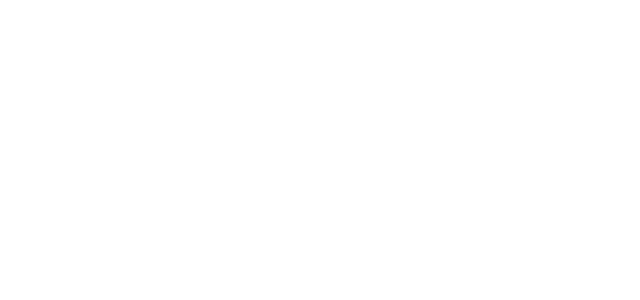
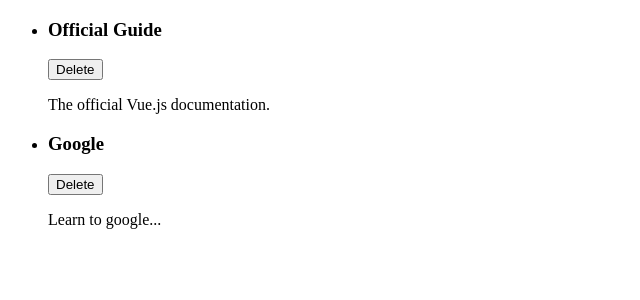
Before and after one commit to nabeel-anwar/vuejs, a Vue app in the folder Learning Resource Vue Project/: page / in a window 1280 px wide. Shown: the top 300 px of the page, without its empty margins (0-640 px from the left). Built offline with nearby package versions, Linux system fonts and the light colour scheme.

Commit message:
First Component

```diff
--- a/Learning Resource Vue Project/src/App.vue
+++ b/Learning Resource Vue Project/src/App.vue
@@ -1,7 +1,21 @@
-<template></template>
+<template>
+  <ul>
+    <learning-resource
+      v-for="res in storedResources"
+      :key="res.id"
+      :title="res.title"
+      :description="res.description"
+      :link="res.link"
+    ></learning-resource>
+  </ul>
+</template>
 
 <script>
+import LearningResource from './components/learning-resources/LearningResource.vue';
 export default {
+  components: {
+    LearningResource,
+  },
   data() {
     return {
       storedResources: [
--- /dev/null
+++ b/Learning Resource Vue Project/src/components/learning-resources/LearningResource.vue
@@ -0,0 +1,22 @@
+<template>
+  <li>
+    <div>
+      <header>
+        <h3>{{ title }}</h3>
+        <button>Delete</button>
+      </header>
+    </div>
+    <p>{{ description }}</p>
+    <nav>
+      <a :href="link"></a>
+    </nav>
+  </li>
+</template>
+
+<script>
+export default {
+  props: ['title', 'description', 'link'],
+};
+</script>
+
+<style></style>
--- a/Learning Resource Vue Project/src/main.js
+++ b/Learning Resource Vue Project/src/main.js
@@ -1,3 +1,4 @@
 import { createApp } from 'vue';
+import App from './App.vue';
 
-createApp({}).mount('#app');
+createApp(App).mount('#app');
```
Also changed, not shown: 1 other file (tests, documents, lock files or other folders).
